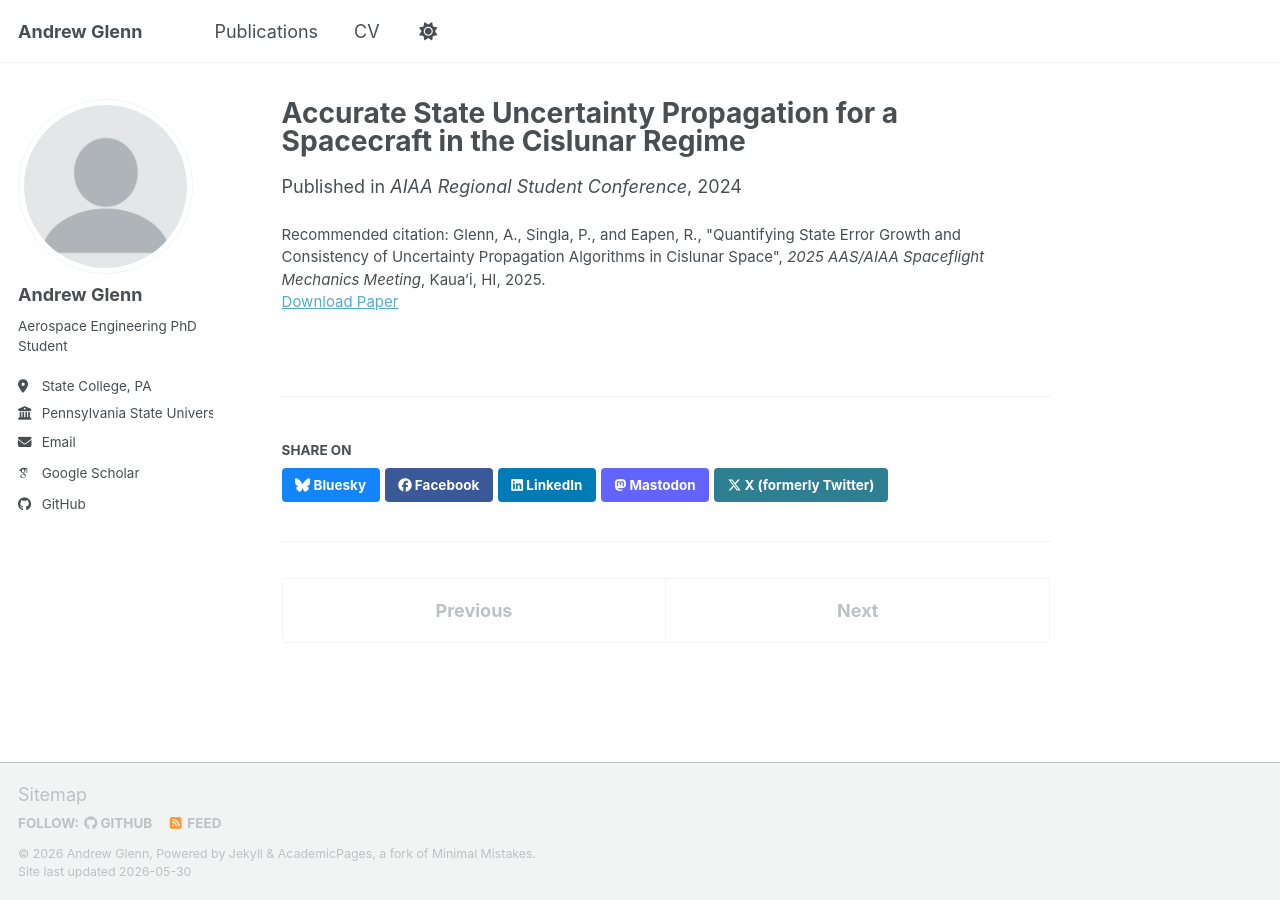
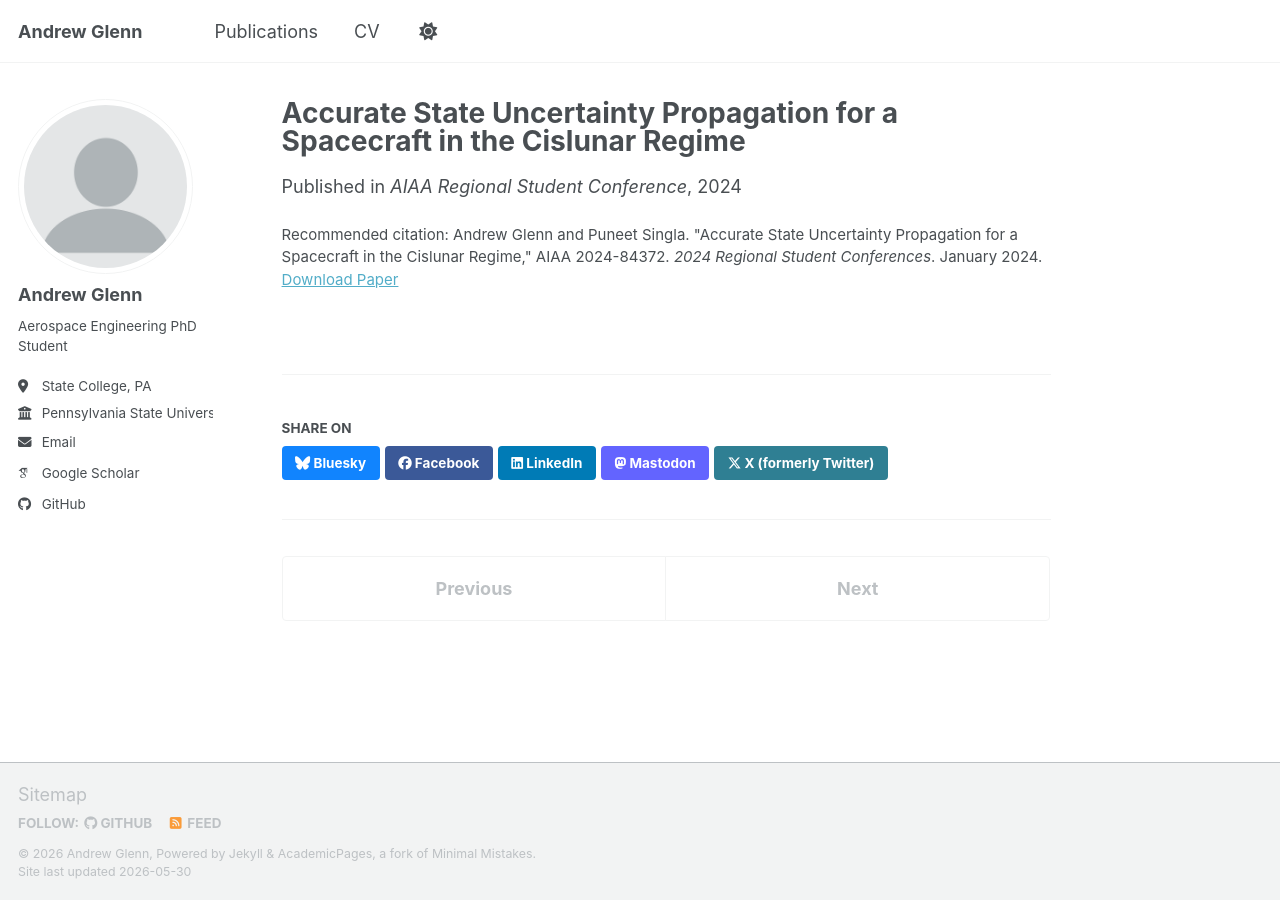
Before and after one commit to AGlenn357/AGlenn357.github.io, a Jekyll site: the page built from _publications/2024-02-17-paper-title-number-4.md, in a window 1280 px wide. Built offline with Jekyll 4.4.1, drawn with Linux system fonts in a browser that asks for light colours; some web fonts are replaced; a script bundle is joined from its source files by our own code; library files that are not in the unit come from our copies.

Commit message:
fixing citation

```diff
--- a/_publications/2024-02-17-paper-title-number-4.md
+++ b/_publications/2024-02-17-paper-title-number-4.md
@@ -7,5 +7,5 @@ excerpt: 'This paper compares the accuaracy of two uncertainty propagation algor
 date: 2024-04-12
 venue: 'AIAA Regional Student Conference'
 paperurl: 'https://doi.org/10.2514/6.2024-84372'
-citation: 'Glenn, A., Singla, P., and Eapen, R., &quot;Quantifying State Error Growth and Consistency of Uncertainty Propagation Algorithms in Cislunar Space&quot;, <i>2025 AAS/AIAA Spaceflight Mechanics Meeting</i>, Kaua’i, HI, 2025.'
+citation: 'Andrew Glenn and Puneet Singla. "Accurate State Uncertainty Propagation for a Spacecraft in the Cislunar Regime," AIAA 2024-84372. <i>2024 Regional Student Conferences</i>. January 2024.'
 ---
```
